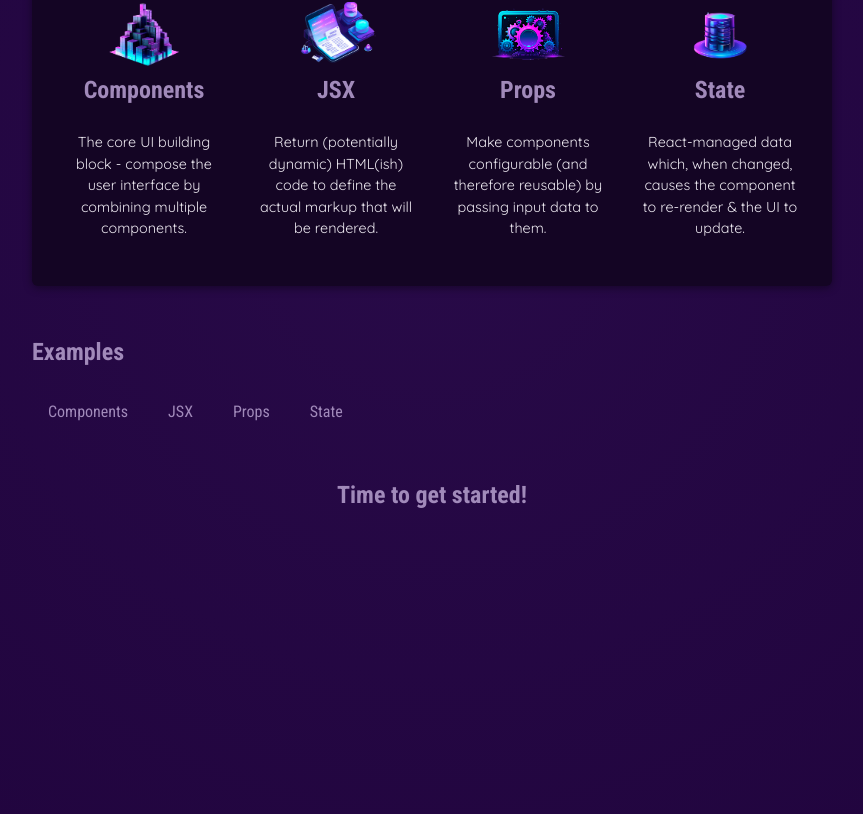
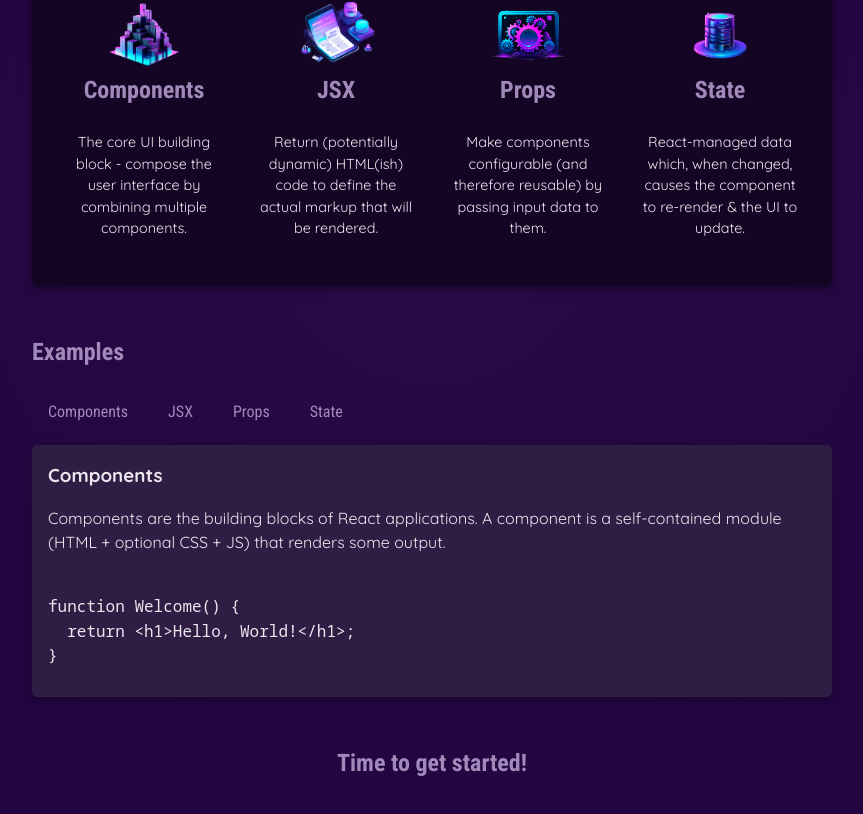
Before and after one commit to Yuhan-Zhao-Aiden/React-Course, a React (Vite) app in the folder 01-starting-project/: page / in a window 1280 px wide. Shown: the part 422-1236 px from the top of the page, without its empty margins (208-1071 px from the left). Built offline with nearby package versions, Linux system fonts and the light colour scheme.

Commit message:
Added TabContent

```diff
--- a/01-starting-project/src/App.jsx
+++ b/01-starting-project/src/App.jsx
@@ -1,13 +1,17 @@
 import { useState } from "react";
 
-import { CORE_CONCEPTS } from "./data";
+import { CORE_CONCEPTS, EXAMPLES } from "./data";
 import Header from "./components/Header/Header.jsx";
 import CoreConcepts from "./components/CoreConcept/CoreConcept.jsx";
 import TabButton from "./components/TabButton/TabButton.jsx";
+import TabContent from "./components/TabContent/TabContent.jsx";
 
 function App() {
+
+    const [ selectedTopic, setSelectedTopic ] = useState("components");
+
     function clickHandler(selectedButton) {
-        console.log(selectedButton);
+        setSelectedTopic(selectedButton);
     }
 
     return (
@@ -40,6 +44,11 @@
                             State
                         </TabButton>
                     </menu>
+                    <TabContent number={6} {...EXAMPLES[selectedTopic]}>
+                        <h2>Hello World</h2>
+                        <p>This is a test</p>
+                    </TabContent>
+
                 </section>
                 <h2>Time to get started!</h2>
             </main>
--- /dev/null
+++ b/01-starting-project/src/components/TabContent/TabContent.css
@@ -0,0 +1,5 @@
+
+@import url('https://fonts.googleapis.com/css2?family=Noto+Sans+Mono:wght@100..900&display=swap');
+#code-block {
+    font-family: "Noto Sans Mono", monospace;
+}
--- /dev/null
+++ b/01-starting-project/src/components/TabContent/TabContent.jsx
@@ -0,0 +1,13 @@
+import "./TabContent.css";
+export default function TabContent({ title, description, code }) {
+    return (
+        <div id="tab-content">
+            <h3>{title}</h3>
+            <p>{description}</p>
+            <pre>
+                <code id="code-block">{code}</code>
+            </pre>
+            {/* {content.children} */}
+        </div>
+    );
+}
--- a/01-starting-project/src/data.js
+++ b/01-starting-project/src/data.js
@@ -1,31 +1,82 @@
-import componentsImg from './assets/components.png';
-import propsImg from './assets/config.png';
-import jsxImg from './assets/jsx-ui.png';
-import stateImg from './assets/state-mgmt.png';
+import componentsImg from "./assets/components.png";
+import propsImg from "./assets/config.png";
+import jsxImg from "./assets/jsx-ui.png";
+import stateImg from "./assets/state-mgmt.png";
 
 export const CORE_CONCEPTS = [
     {
         image: componentsImg,
-    title: 'Components',
+        title: "Components",
         description:
-      'The core UI building block - compose the user interface by combining multiple components.',
+            "The core UI building block - compose the user interface by combining multiple components.",
     },
     {
         image: jsxImg,
-    title: 'JSX',
+        title: "JSX",
         description:
-      'Return (potentially dynamic) HTML(ish) code to define the actual markup that will be rendered.',
+            "Return (potentially dynamic) HTML(ish) code to define the actual markup that will be rendered.",
     },
     {
         image: propsImg,
-    title: 'Props',
+        title: "Props",
         description:
-      'Make components configurable (and therefore reusable) by passing input data to them.',
+            "Make components configurable (and therefore reusable) by passing input data to them.",
     },
     {
         image: stateImg,
-    title: 'State',
+        title: "State",
         description:
-      'React-managed data which, when changed, causes the component to re-render & the UI to update.',
+            "React-managed data which, when changed, causes the component to re-render & the UI to update.",
     },
 ];
+
+export const EXAMPLES = {
+    components: {
+        title: "Components",
+        description:
+            "Components are the building blocks of React applications. A component is a self-contained module (HTML + optional CSS + JS) that renders some output.",
+        code: `
+function Welcome() {
+  return <h1>Hello, World!</h1>;
+}`,
+    },
+    jsx: {
+        title: "JSX",
+        description:
+            "JSX is a syntax extension to JavaScript. It is similar to a template language, but it has full power of JavaScript (e.g., it may output dynamic content).",
+        code: `
+<div>
+  <h1>Welcome {userName}</h1>
+  <p>Time to learn React!</p>
+</div>`,
+    },
+    props: {
+        title: "Props",
+        description:
+            "Components accept arbitrary inputs called props. They are like function arguments.",
+        code: `
+function Welcome(props) {
+  return <h1>Hello, {props.name}</h1>;
+}`,
+    },
+    state: {
+        title: "State",
+        description:
+            "State allows React components to change their output over time in response to user actions, network responses, and anything else.",
+        code: `
+function Counter() {
+  const [isVisible, setIsVisible] = useState(false);
+
+  function handleClick() {
+    setIsVisible(true);
+  }
+
+  return (
+    <div>
+      <button onClick={handleClick}>Show Details</button>
+      {isVisible && <p>Amazing details!</p>}
+    </div>
+  );
+}`,
+    },
+};
```
Lines whose indentation alone changed are shown as unchanged.
